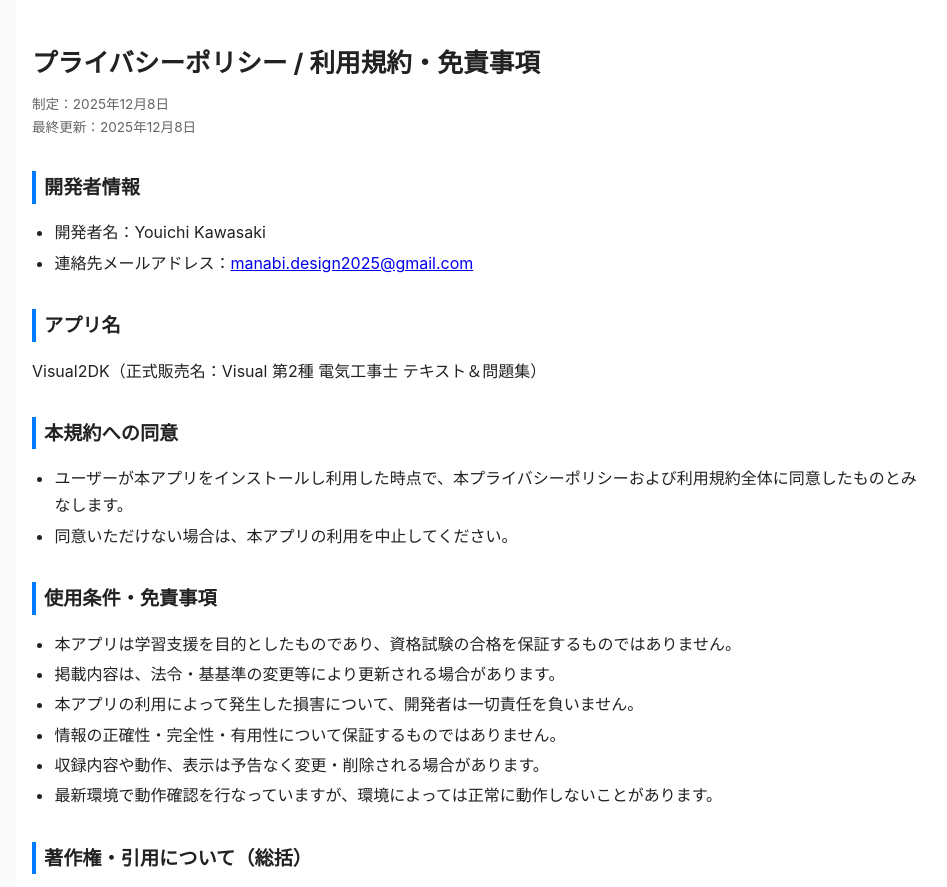
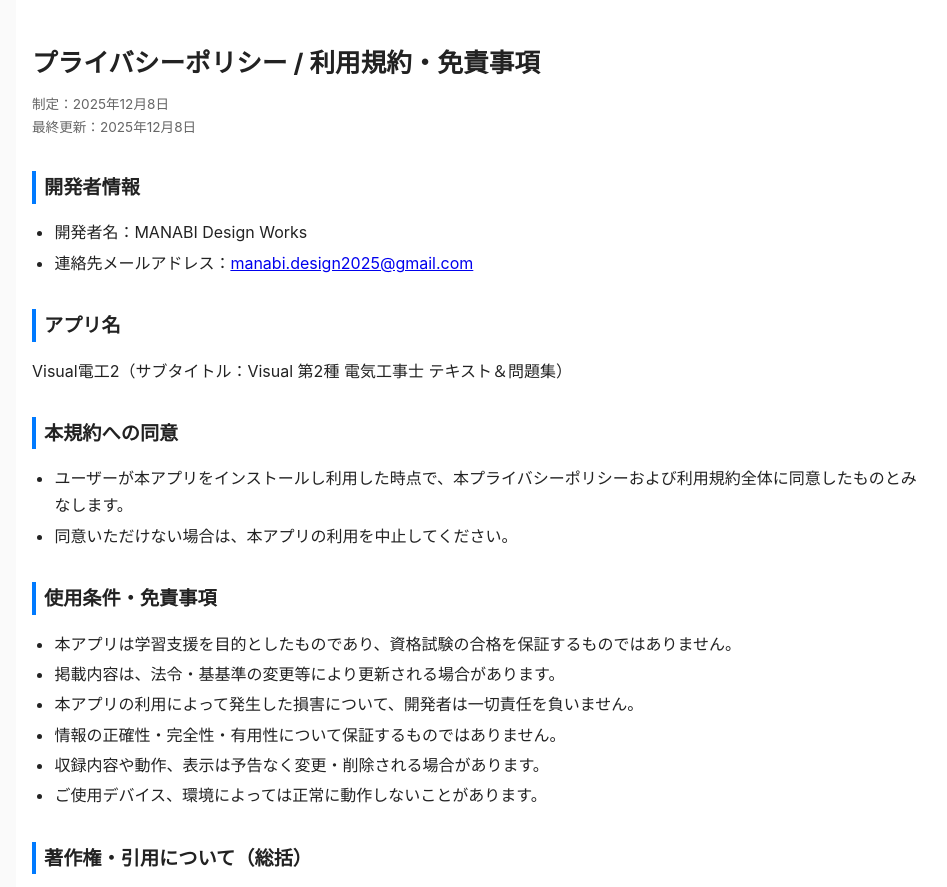
Before and after one commit to yousan4649/Visual2DK-pages, a plain HTML site: page privacy.html in a window 1280 px wide. Shown: the top 887 px of the page, without its empty margins (158-1105 px from the left). Drawn offline with Linux system fonts and the light colour scheme.

Commit message:
Update privacy.html

```diff
--- a/privacy.html
+++ b/privacy.html
@@ -2,7 +2,7 @@
 <html lang="ja">
 <head>
   <meta charset="utf-8">
-  <title>Visual2DK プライバシーポリシー / 利用規約・免責事項</title>
+  <title>Visual電工2 プライバシーポリシー / 利用規約・免責事項</title>
   <meta name="viewport" content="width=device-width, initial-scale=1">
   <style>
     body {
@@ -65,12 +65,12 @@
 
     <h2>開発者情報</h2>
     <ul>
-      <li>開発者名：Youichi Kawasaki</li>
+      <li>開発者名：MANABI Design Works</li>
       <li>連絡先メールアドレス：<a href="mailto:manabi.design2025@gmail.com">manabi.design2025@gmail.com</a></li>
     </ul>
 
     <h2>アプリ名</h2>
-    <p>Visual2DK（正式販売名：Visual 第2種 電気工事士 テキスト＆問題集）</p>
+    <p>Visual電工2（サブタイトル：Visual 第2種 電気工事士 テキスト＆問題集）</p>
 
     <h2>本規約への同意</h2>
     <ul>
@@ -85,7 +85,7 @@
       <li>本アプリの利用によって発生した損害について、開発者は一切責任を負いません。</li>
       <li>情報の正確性・完全性・有用性について保証するものではありません。</li>
       <li>収録内容や動作、表示は予告なく変更・削除される場合があります。</li>
-      <li>最新環境で動作確認を行なっていますが、環境によっては正常に動作しないことがあります。</li>
+      <li>ご使用デバイス、環境によっては正常に動作しないことがあります。</li>
     </ul>
 
     <h2>著作権・引用について（総括）</h2>
@@ -120,7 +120,7 @@
     <h2>お問い合わせ</h2>
     <ul>
       <li>アプリ内の「ご意見・ご感想」機能を通じて開発者へ連絡できます。</li>
-      <li>いただいた内容はサポート対応およびアプリ改善のみを目的として利用され、第三者へ提供しません（法令により開示を求められた場合、ユーザ本人の同意がある場合を除く）。</li>
+      <li>いただいた内容はサポート対応およびアプリ改善のみを目的として利用され、第三者へ提供しません（法令により開示を求められた場合を除く）。</li>
     </ul>
 
     <hr>
```
